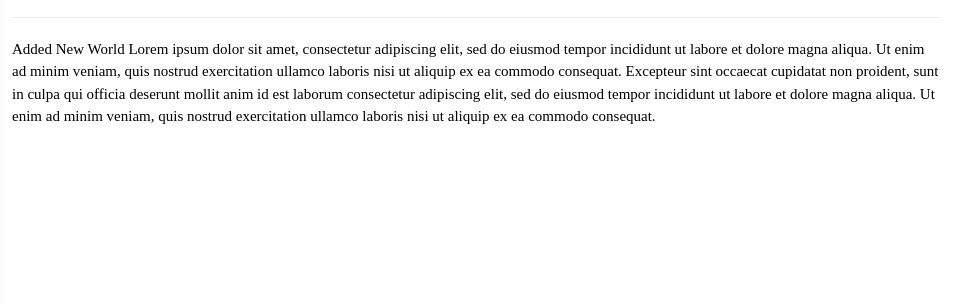
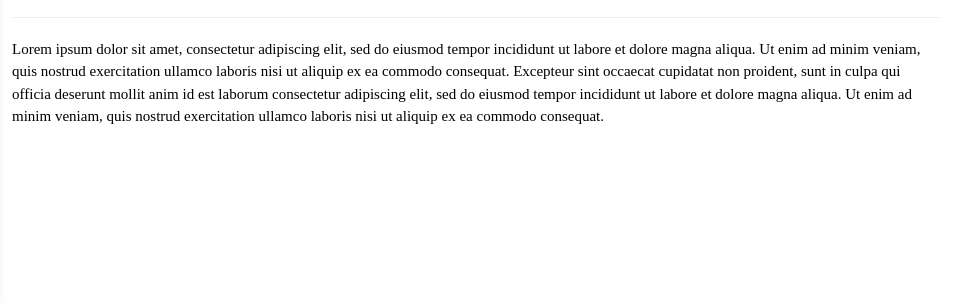
Before and after one commit to dsor246/CSI_345_A3, a website: page index.html in a window 1280 px wide. Shown: the part 174-477 px from the top of the page, 324-1280 px from the left. Drawn offline with nearby package versions, Linux system fonts and the light colour scheme; a web font is replaced by a local one.

Commit message:
Delete Add New World

```diff
--- a/index.html
+++ b/index.html
@@ -208,7 +208,7 @@
         <hr />
 
         <p>
-          Added New World Lorem ipsum dolor sit amet, consectetur adipiscing
+          Lorem ipsum dolor sit amet, consectetur adipiscing
           elit, sed do eiusmod tempor incididunt ut labore et dolore magna
           aliqua. Ut enim ad minim veniam, quis nostrud exercitation ullamco
           laboris nisi ut aliquip ex ea commodo consequat. Excepteur sint
```
